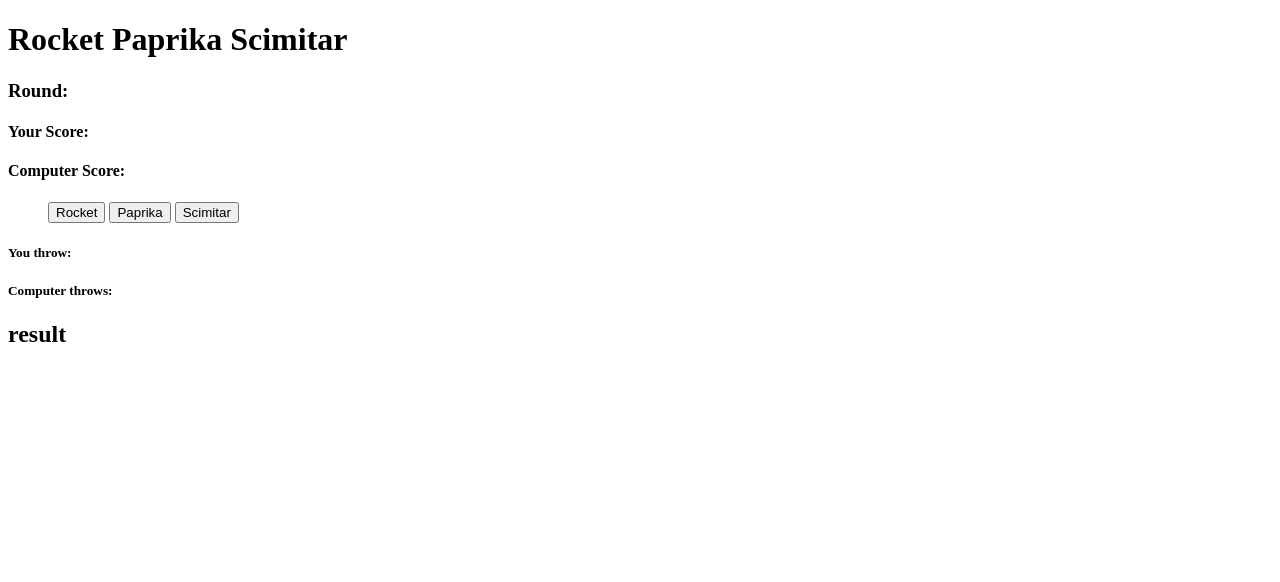
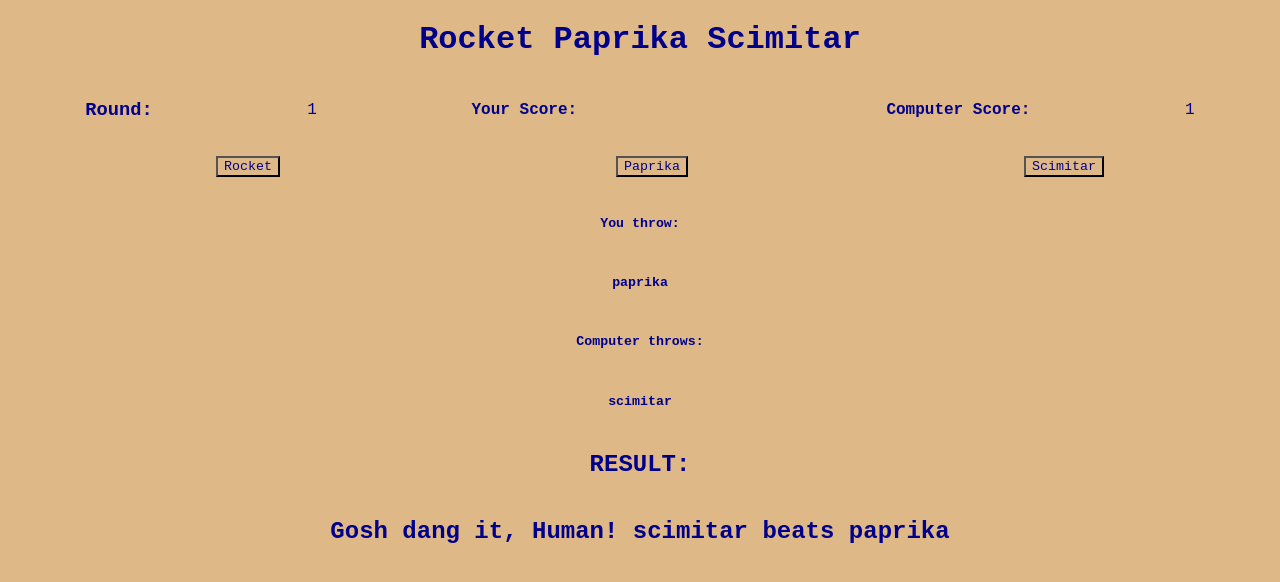
Before and after one commit to AhduMac/rocket-paprika-scimitar, a plain HTML site: page index.html in a window 1280 px wide. Both pictures are taken after a click on the button "Paprika". Drawn offline with Linux system fonts and the light colour scheme.

Commit message:
Basic UI added with some styles added
I rewrote the JS to be nice and clean and streamline logic. I will
add a lockout to the buttons so that you have to start over rather than
keep going when it gets to a complete game. Other things added were
barebones styling. May add some images to make the game not so ugly
later on.

```diff
--- a/index.html
+++ b/index.html
@@ -4,32 +4,33 @@
     <meta charset="UTF-8">
     <meta http-equiv="X-UA-Compatible" content="IE=edge">
     <meta name="viewport" content="width=<device-width>, initial-scale=1.0">
-    <title>Document</title>
+    <title>Your New Favorite Pastime</title>
     <link rel="stylesheet" href="style.css">
 </head>
 <body>
    <h1 id="name">Rocket Paprika Scimitar</h1>
     <div id="scoreboard">
-        <h3 id="round">Round:</h3>
-        <h4 class="userScore">Your Score:</h4>
-        <h4 class="compScore">Computer Score:</h4>
+        <h3>Round:</h3><span id="round"></span>
+        <h4>Your Score:</h4><span id="userScoreE">        </span>
+        <h4>Computer Score:</h4><span id="compScoreE">       </span>
     </div>
 
     <div id="userButton">
         <ul class="btns">
-            <button id="rocket">Rocket</button>
-            <button id="paprika">Paprika</button>
-            <button id="scimitar">Scimitar</button>
+            <button id="rocket" class="btn">Rocket</button>
+            <button id="paprika" class="btn">Paprika</button>
+            <button id="scimitar" class="btn">Scimitar</button>
         </ul>
 
 
     </div>
     <div id="throwNotice">
-        <h5 id="userNotice">You throw:</h5>
-        <h5 id="compNotice">Computer throws:</h5>
-        <h2 id="result">result</h5>
+        <h5>You throw:</h5><h5 id="userNotice">        </h5>
+        <h5>Computer throws:</h5><h5 id="compNotice">        </h5>
+        <h2>RESULT:</h5>
+        <h2 id="result"></h2>
 
     </div>
-<script src="postUI.js"></script>
+<script src="postUI.js" defer></script>
 </body>
 </html>
--- a/postUI.js
+++ b/postUI.js
@@ -1,71 +1,60 @@
-userScore = 0;
-compScore = 0;
-badoinker = 1;
+let userThrow;
+let compThrow;
+let userScore = 0;
+let compScore = 0;
+const roundText = document.querySelector('#round');
+let roundNumber = 1;
+const userScoreE = document.querySelector('#userScoreE');
+const compScoreE = document.querySelector('#compScoreE');
+const userNotice = document.querySelector('#userNotice');
+const compNotice = document.querySelector('#compNotice');
+const buttons = document.querySelectorAll('button');
+const result = document.querySelector('#result');
 
-
-
-
-buttons.forEach((button)=>{button.addEventListener('click',()=>{
-
-    playerChoice = button.id;
-    if (playerChoice == "rock"){
-        playerChoiceInt = 0;
-    }
-    else if (playerChoice == "paper"){
-        playerChoiceInt = 1;
-    }
-    else if (playerChoice == "scissors")
-    {
-        playerChoiceInt = 2;
-    }
- //   compChoiceInt = computerPlay(compChoice);
- //   playGame();
-    })
-
-})
-
-
-/*
 function playRound(userThrow, compThrow) {
-
     if  ((userThrow == 'rocket' && compThrow == 'scimitar') ||
         (userThrow == 'scimitar' && compThrow == 'paprika') ||
         (userThrow == 'paprika' && compThrow == 'rocket')) {
-            userScore++
-            console.log("You did it! " + userThrow + " beats " + compThrow + " You have " + userScore + " points to the computer's " + compScore + " points.");
+        userScore++;
+        result.textContent = "You did it! " + userThrow + " beats " + compThrow;
+        userScoreE.textContent = userScore;
 
         if (userScore == 5){
-                console.log("You have won the whole dang thing!");
-                return (badoinker = 0);
+            result.textContent = "You have won the whole dang thing!";
+            alert("Game over");
             }
     }
 
     else if (userThrow == compThrow)
-            console.log("You absolute fool. You have tied. You have " + userScore + " points to the computer's " + compScore + " points.");
+    result.textContent= "You absolute fool. You have tied.";
 
     else if ((userThrow == 'rocket' && compThrow == 'paprika' ) ||
              (userThrow == 'scimitar' && compThrow == 'rocket' ) ||
              (userThrow == 'paprika' && compThrow == 'scimitar')) {
              compScore++;
-                console.log("Gosh dang it, Human! " + compThrow + " beats " + userThrow + " You have " + userScore + " points to the computer's " + compScore + " points.");
+             compScoreE.textContent = compScore;
+             result.textContent = "Gosh dang it, Human! " + compThrow + " beats " + userThrow;
         if (compScore == 5){
-                console.log("You have lost the whole dang thing! You coward!");
-                return (badoinker = 0);
+            result.textContent = "You have lost the whole dang thing! You coward!";
+
            }
     }
 }
 
-
-  for (let i = 0; i < 1000*badoinker; i++) {
-        let userSign =
-        userThrow = userSign.toLowerCase();
-        'You throw ' + userThrow;
-
+function game(){
+    buttons.forEach((button) => {
+        button.addEventListener('click', () => {
+                let userThrow= button.id;
+                userNotice.textContent = userThrow;
                 let compSign = Math.floor(Math.random()*3);
                 let signal = ['rocket', 'paprika', 'scimitar'];
                 let compThrow = signal[compSign];
-        console.log('Computer throws ' + compThrow)
+                compNotice.textContent = compThrow;
+                playRound(userThrow, compThrow);
+                roundText.textContent= roundNumber;
+                roundNumber++;
+        })
+    })
 
-playRound(userThrow, compThrow)
 }
-*/
+game();
--- a/style.css
+++ b/style.css
@@ -0,0 +1,25 @@
+*{
+    text-align: center;
+    background-color: burlywood;
+    color: darkblue;
+    font-family: 'Courier New', Courier, monospace;
+}
+
+#scoreboard{
+    display: flex;
+    flex-direction: row;
+    text-align: center;
+    justify-content: space-around;
+    align-items: center;
+}
+
+.btns{
+    display: flex;
+    justify-content: space-around;
+
+}
+
+#throwNotice{
+    display: flex;
+    flex-direction: column;
+}
```
Lines whose indentation alone changed are shown as unchanged.
